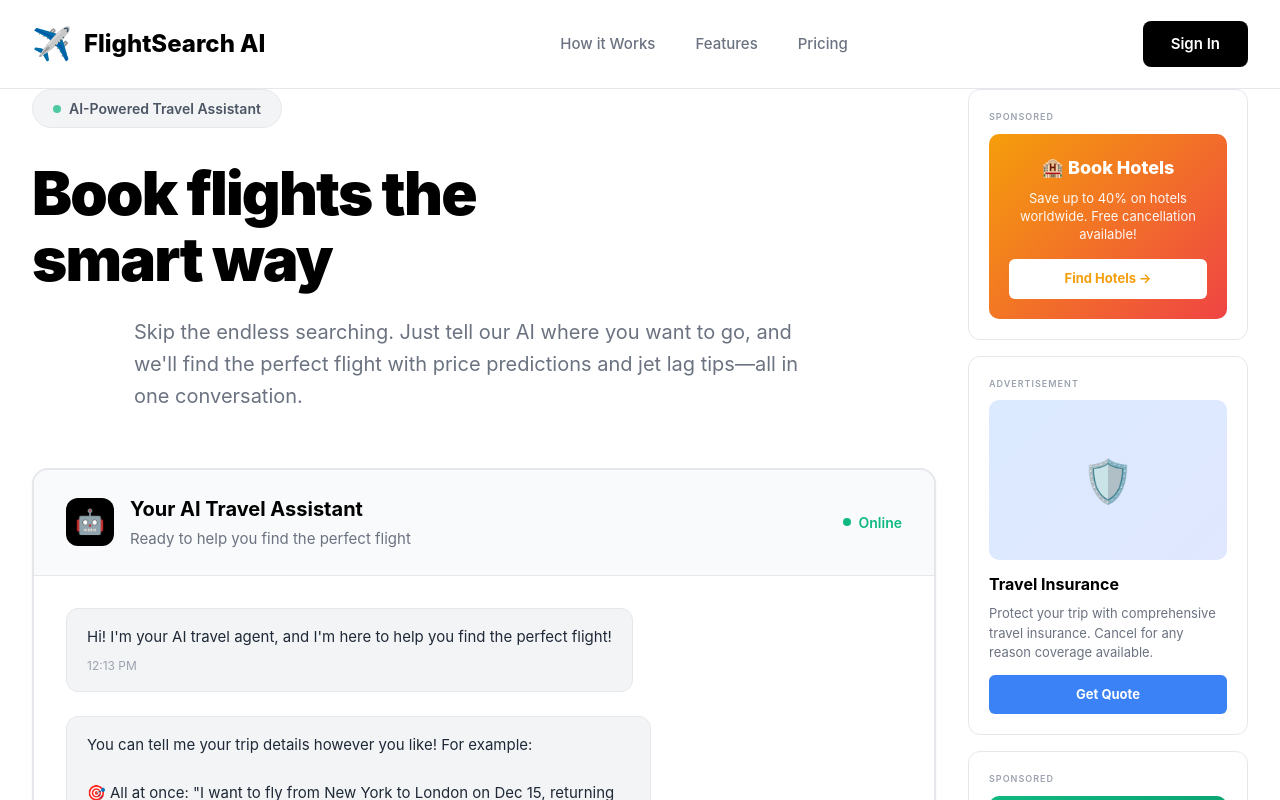
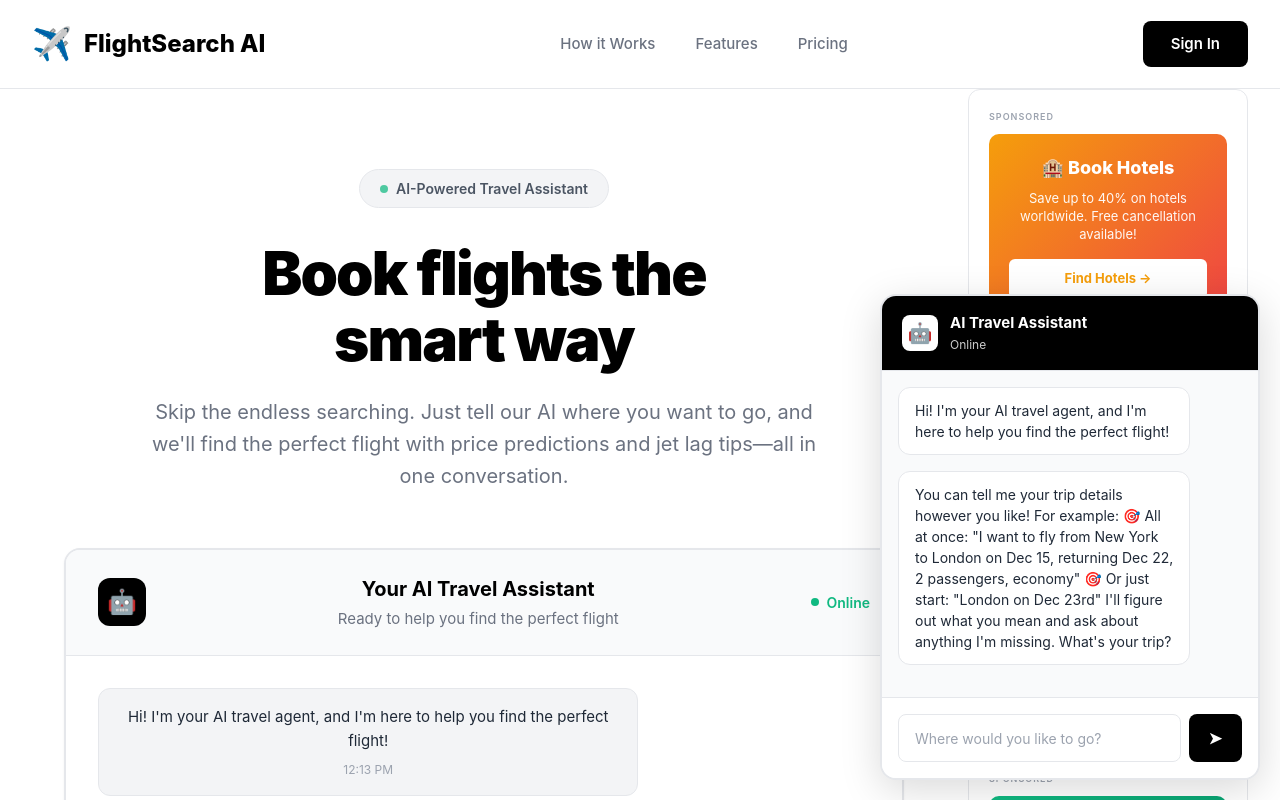
Before and after one commit to annantsrivastava/flightsearch-app, a React (Vite) app: page / in a window 1280 px wide. Shown: the top 800 px of the page. Built offline with nearby package versions, Linux system fonts and the light colour scheme.

Commit message:
Update App.jsx

```diff
--- a/src/App.jsx
+++ b/src/App.jsx
@@ -754,9 +754,9 @@ Remember our previous conversation and build on it.`
       <div className="main-container">
         <div className="content-area">
 
-          {/* Hero Section - Only show when no results */}
+          {/* Hero Section */}
           {flights.length === 0 && (
-            <>
+            <div className="hero-section">
               <div className="hero-badge">
                 <span className="badge-dot"></span>
                 AI-Powered Travel Assistant
@@ -770,11 +770,9 @@ Remember our previous conversation and build on it.`
                 Skip the endless searching. Just tell our AI where you want to go,
                 and we'll find the perfect flight with price predictions and jet lag tips—all in one conversation.
               </p>
-            </>
-          )}
 
-          {/* AI Chat Interface - ALWAYS VISIBLE */}
-          <div className={`ai-chat-container ${flights.length > 0 ? 'with-results' : ''}`}>
+              {/* AI Chat Interface */}
+              <div className="ai-chat-container">
                 <div className="ai-chat-header">
                   <div className="ai-avatar">🤖</div>
                   <div className="ai-greeting">
@@ -845,8 +843,7 @@ Remember our previous conversation and build on it.`
                 </div>
               </div>
 
-            {/* Trust Signals - Only when no results */}
-            {flights.length === 0 && (
+              {/* Trust Signals */}
               <div className="trust-section">
                 <div className="trust-item">
                   <div className="trust-number">50K+</div>
@@ -865,7 +862,8 @@ Remember our previous conversation and build on it.`
                   <div className="trust-label">Would Recommend</div>
                 </div>
               </div>
-            )}
+            </div>
+          )}
 
           {/* Features Preview */}
           {flights.length === 0 && (
@@ -1278,6 +1276,46 @@ Remember our previous conversation and build on it.`
 
       </div> {/* End main-container */}
 
+      {/* FIXED FLOATING CHAT - ALWAYS VISIBLE */}
+      <div className="floating-chat-widget">
+        <div className="chat-widget-header">
+          <div className="ai-avatar-small">🤖</div>
+          <div className="widget-title">
+            <div>AI Travel Assistant</div>
+            <div className="widget-status">Online</div>
+          </div>
+        </div>
+
+        <div className="widget-messages">
+          {chatMessages.map((message) => (
+            <div key={message.id} className={`widget-message ${message.type}`}>
+              <div className="widget-message-text">{message.text}</div>
+            </div>
+          ))}
+          {isTyping && (
+            <div className="widget-message ai">
+              <div className="typing-indicator">
+                <span></span><span></span><span></span>
+              </div>
+            </div>
+          )}
+        </div>
+
+        <div className="widget-input">
+          <input
+            type="text"
+            className="widget-input-field"
+            placeholder="Where would you like to go?"
+            value={chatInput}
+            onChange={(e) => setChatInput(e.target.value)}
+            onKeyPress={(e) => e.key === 'Enter' && handleSendMessage()}
+          />
+          <button className="widget-send-btn" onClick={handleSendMessage}>
+            ➤
+          </button>
+        </div>
+      </div>
+
       {/* Sign In Modal */}
       {showSignIn && (
         <div className="modal-overlay" onClick={() => setShowSignIn(false)}>
```
